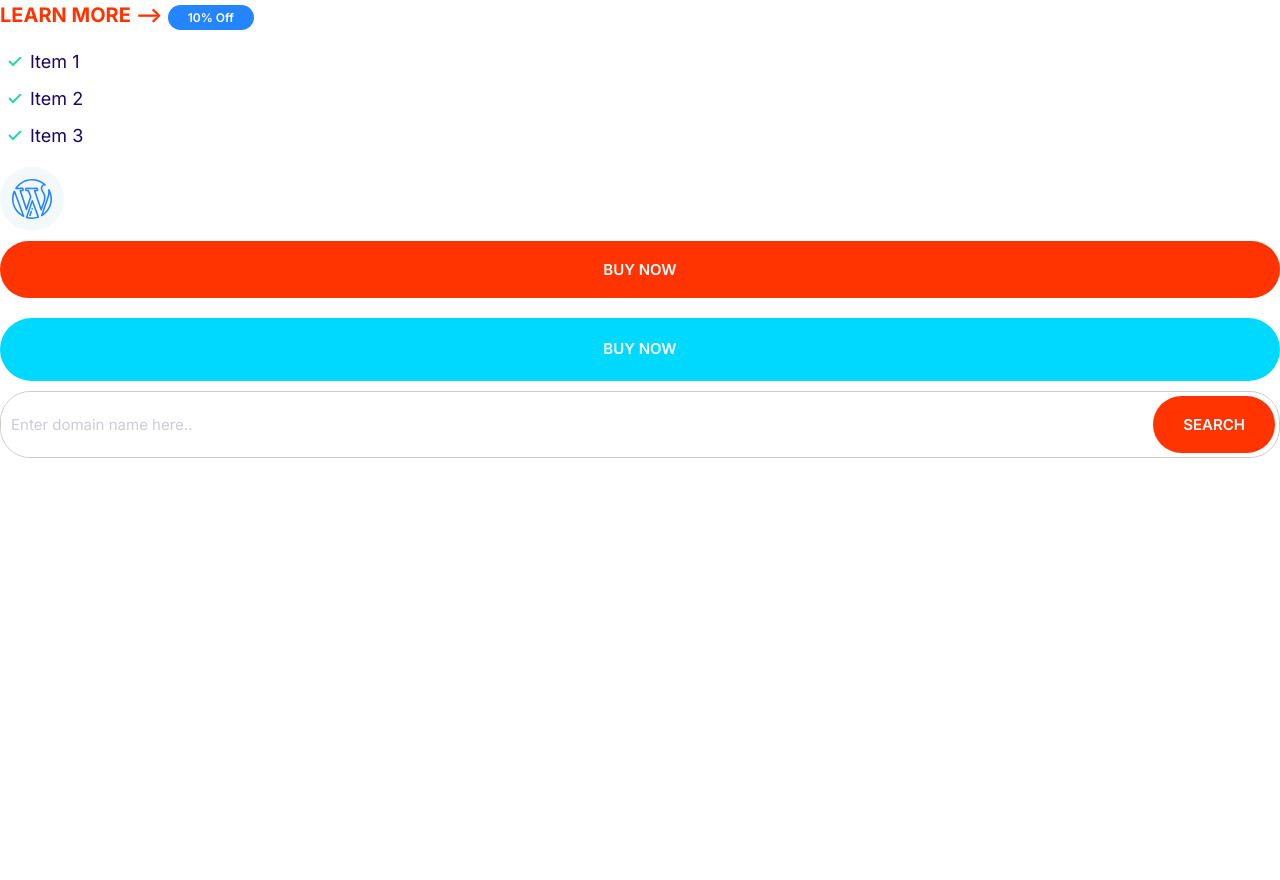
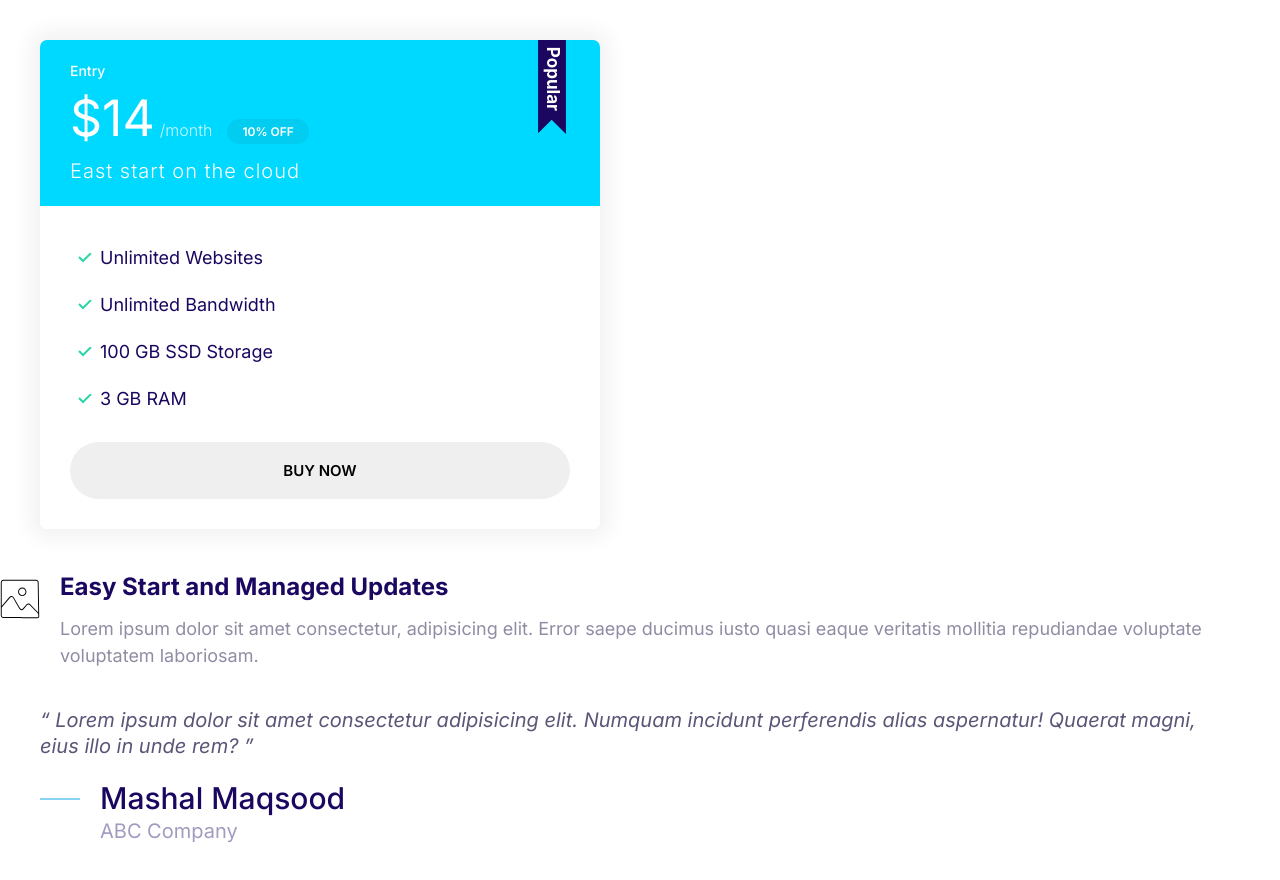
Before and after one commit to mashalmaqsood/Moshify-frontend, a plain HTML site: page index.html in a window 1280 px wide. Before the commit the page ends 800 px from the top, so only its background shows below. Drawn offline with Linux system fonts and the light colour scheme.

Commit message:
Define the quote component.

```diff
--- a/css/styles.css
+++ b/css/styles.css
@@ -19,6 +19,7 @@ body {
   --color-accent: #ff3400;
   --color-headings: #1b0760;
   --color-body: #918ca4;
+  --color-body-darker:#5c5577;
   --color-border: #ccc;
   --border-radius: 30px;
 }
@@ -99,6 +100,7 @@ a{
 }
 .badge--small{
     font-size: 1.6rem;
+    padding: 0.5rem 1.5rem;
 }
 @media screen and (min-width:1024px){
 .badge{
@@ -243,3 +245,143 @@ a{
 .input-group .btn{
     margin: 4px;
 }
+/* cards */
+.card{
+    border-radius: 7px;
+    box-shadow: 0 0 20px 10px #f3f3f3;
+    overflow: hidden;
+
+}
+
+.card__header{
+    padding: 2rem 3rem;
+}
+
+.card__body{
+    padding: 2rem 3rem;
+}
+
+.card--primary .card__header{
+    background: var(--color-primary);
+    color: #fff;
+}
+
+.card--secondary .card__header{
+    background: var(--color-secondary);
+    color: #fff;
+}
+
+.card--secondary .badge--secondary{
+    background: #02cdf1;
+}
+
+/* plans  */
+.plan__name{
+    color: #fff;
+    margin: 0;
+    font-weight: 500;
+    font-size: 2.4rem;
+}
+
+.plan__price{
+    font-size: 6rem;
+}
+
+.plan__billing-cycle{
+    font-size: 2.4rem;
+    font-weight: 300;
+    opacity: 0.8;
+    margin-right: 1rem;
+}
+
+.plan__description{
+    font-size: 2rem;
+    font-weight: 300;
+    letter-spacing: 1px;
+    display: block;
+}
+.plan .list__item{
+    margin-bottom: 2rem;
+}
+.plan--popular .card__header {
+    position: relative;
+}
+.plan--popular .card__header::before{
+    content: url(../images/popular.svg);
+    width: 40px;
+    display: inline-block;
+    position: absolute;
+    top: -6px;
+    right: 5%;
+}
+@media screen and (min-width: 1024px)
+{
+.plan__name {
+font-size: 1.4rem;
+}
+.plan__price {
+font-size: 5rem;
+}
+.plan__billing-cycle {
+font-size:1.6rem;
+}
+}
+/* Media  */
+.media{
+    display: flex;
+
+}
+.media__title{
+    margin-top: 0;
+}
+
+.media__body{
+    padding: 0 2rem;
+}
+
+.media__image{
+    margin-top: 1rem;
+}
+.quote{
+    font-size: 3rem;
+    font-style: italic;
+    color: var(--color-body-darker);
+    line-height: 1.3;
+}
+
+.quote__text::before{
+  content: open-quote;
+}
+
+.quote__text::after{
+    content: close-quote;
+  }
+
+.quote__author{
+    font-size: 3rem;
+    font-weight: 500;
+    font-style: normal;
+    margin-bottom: 0;
+}
+.quote__organization{
+    color: var(--color-headings);
+    opacity: 0.4;
+    font-size: 2rem;
+    font-style: normal;
+}
+.quote__line{
+    position: relative;
+    bottom: 10px;
+}
+
+@media screen and (min-width: 1024px) {
+    .quote {
+    font-size: 2rem;
+    }
+    ._quote_author {
+    font-size: 2.4rem;
+    }
+    .quote_organization {
+    font-size: 1.6rem:
+}
+}
--- a/index.html
+++ b/index.html
@@ -14,7 +14,7 @@
     />
   </head>
   <body>
-    <a href="#" class="link-arrow">Learn more</a>
+    <!-- <a href="#" class="link-arrow">Learn more</a>
     <span class="badge badge--primary badge--small">10% Off</span>
     <ul class="list list--tick">
       <li class="list__item">Item 1</li>
@@ -31,6 +31,67 @@
     <div class="input-group">
       <input type="text" class="input" placeholder="Enter domain name here.." />
       <button class="btn btn--accent">Search</button>
+    </div> -->
+    <div style="width: 50%; padding: 4rem">
+      <div class="plan plan--popular">
+        <div class="card card--secondary">
+          <header class="card__header">
+            <h3 class="plan__name">Entry</h3>
+            <span class="plan__price">$14</span>
+            <span class="plan__billing-cycle">/month</span>
+            <span class="badge badge--secondary badge--small">10% OFF</span>
+            <span class="plan__description">East start on the cloud</span>
+          </header>
+          <div class="card__body">
+            <ul class="list list--tick">
+              <li class="list__item">Unlimited Websites</li>
+              <li class="list__item">Unlimited Bandwidth</li>
+              <li class="list__item">100 GB SSD Storage</li>
+              <li class="list__item">3 GB RAM</li>
+            </ul>
+            <button class="btn btn--outline btn--block">Buy now</button>
+          </div>
+        </div>
+      </div>
+    </div>
+    <div class="media">
+      <div class="media__image">
+        <svg class="icon icon-primary">
+          <use xlink:href="images/sprite.svg#snap"></use>
+        </svg>
+      </div>
+      <div class="media__body">
+        <h3 class="media__title">Easy Start and Managed Updates</h3>
+        <p>
+          Lorem ipsum dolor sit amet consectetur, adipisicing elit. Error saepe
+          ducimus iusto quasi eaque veritatis mollitia repudiandae voluptate
+          voluptatem laboriosam.
+        </p>
+      </div>
+    </div>
+    <div class="quote">
+      <blockquote>
+        <p class="quote__text">
+          Lorem ipsum dolor sit amet consectetur adipisicing elit. Numquam
+          incidunt perferendis alias aspernatur! Quaerat magni, eius illo in
+          unde rem?
+        </p>
+        <footer>
+          <div class="media">
+            <div class="media__image">
+              <svg class="icon icon-primary quote__line">
+                <use xlink:href="images/sprite.svg#line"></use>
+              </svg>
+            </div>
+            <div class="media__body">
+              <h3 class="media__title quote__author">Mashal Maqsood</h3>
+              <p class="quote__organization">
+               ABC Company
+              </p>
+            </div>
+          </div>
+        </footer>
+      </blockquote>
     </div>
   </body>
 </html>
```
Also changed, not shown: components/media.html (added, +11 -0 lines), images/popular.svg (added).
